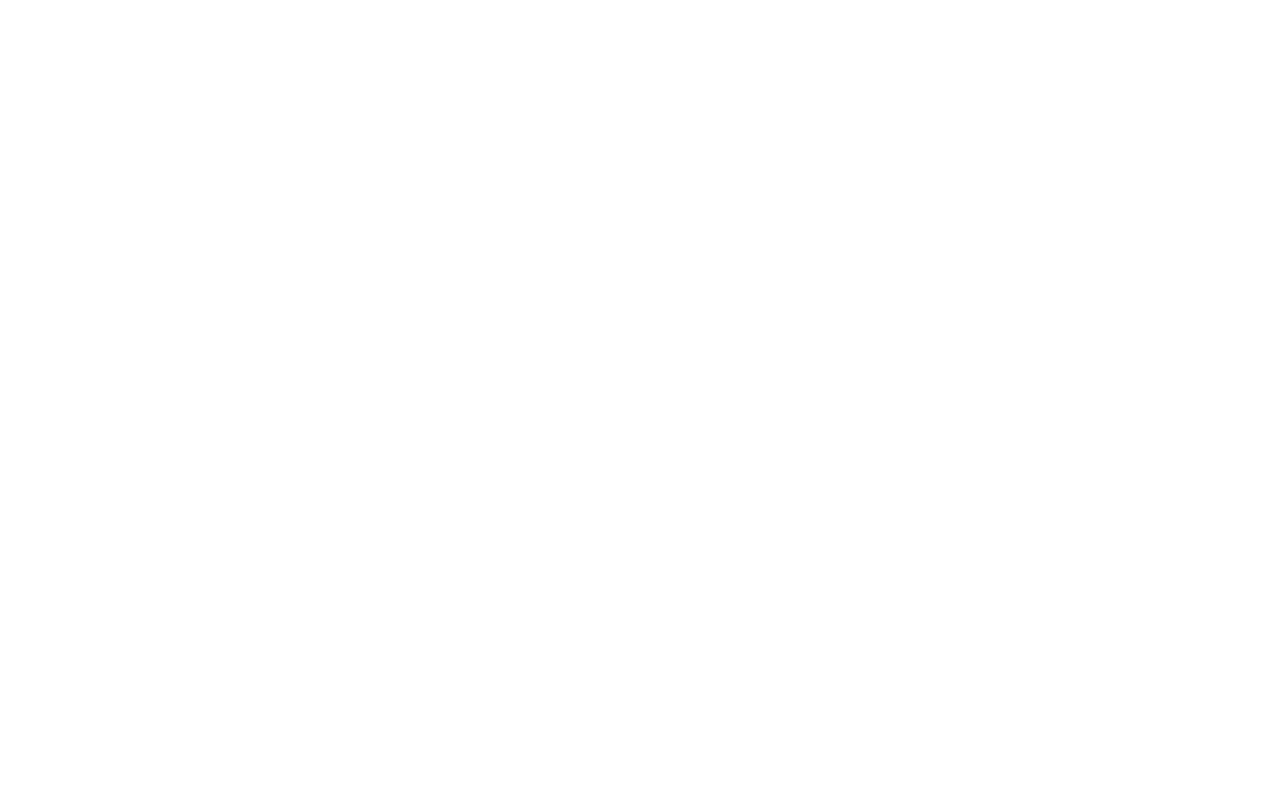
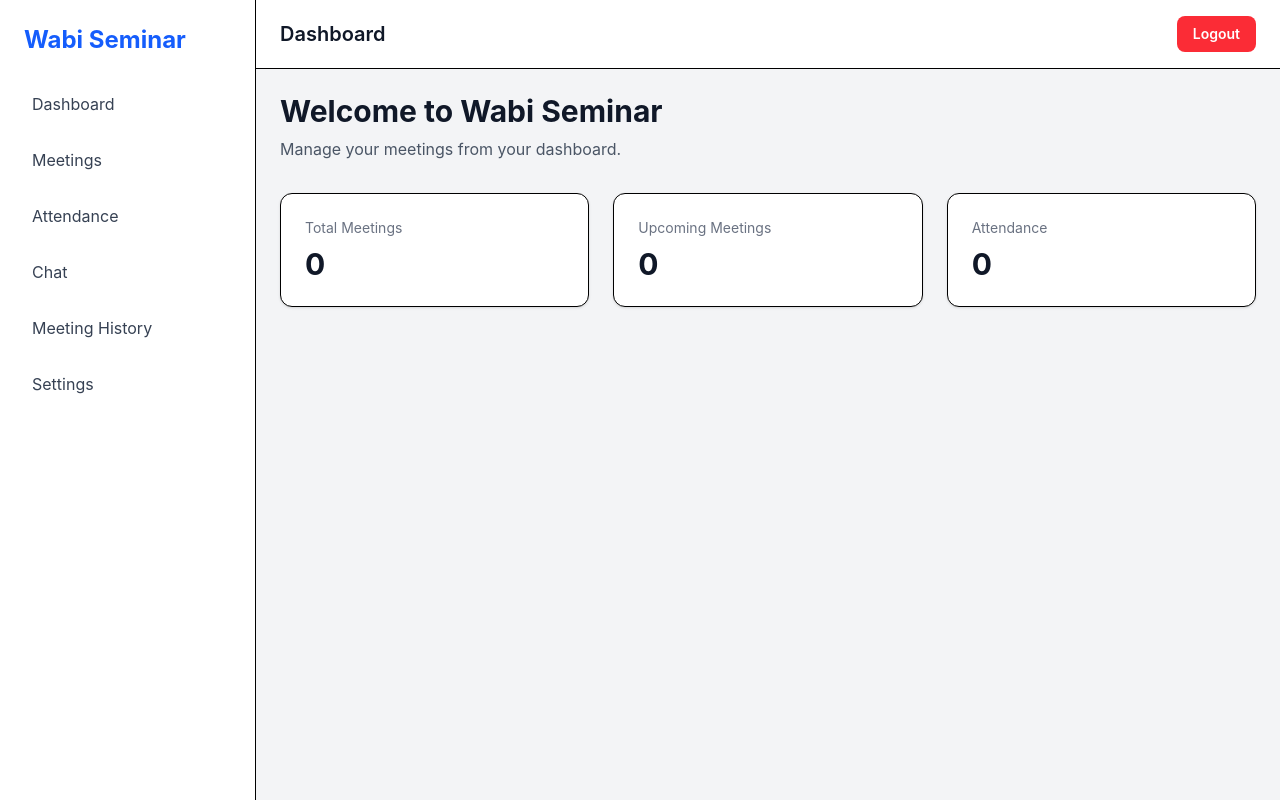
Before and after one commit to shemsu-melese/wabi-seminar, a React (Vite) app in the folder frontend/: page /dashboard in a window 1280 px wide. Before the commit this address had no page. Built offline with nearby package versions, Linux system fonts and the light colour scheme.

Commit message:
Add dashboard layout and dashboard page

```diff
--- /dev/null
+++ b/frontend/src/layouts/DashboardLayout.jsx
@@ -0,0 +1,81 @@
+import { Link, Outlet } from "react-router-dom";
+
+function DashboardLayout() {
+  return (
+    <div className="flex min-h-screen bg-gray-100">
+      {/* Sidebar */}
+      <aside className="hidden w-64 bg-white border-r md:block">
+        <div className="p-6">
+          <h1 className="text-2xl font-bold text-blue-600">
+            Wabi Seminar
+          </h1>
+        </div>
+
+        <nav className="px-4 space-y-2">
+          <Link
+            to="/dashboard"
+            className="block rounded-lg px-4 py-3 text-gray-700 hover:bg-blue-50 hover:text-blue-600"
+          >
+            Dashboard
+          </Link>
+
+          <Link
+            to="/meetings"
+            className="block rounded-lg px-4 py-3 text-gray-700 hover:bg-blue-50 hover:text-blue-600"
+          >
+            Meetings
+          </Link>
+
+          <Link
+            to="/attendance"
+            className="block rounded-lg px-4 py-3 text-gray-700 hover:bg-blue-50 hover:text-blue-600"
+          >
+            Attendance
+          </Link>
+
+          <Link
+            to="/chat"
+            className="block rounded-lg px-4 py-3 text-gray-700 hover:bg-blue-50 hover:text-blue-600"
+          >
+            Chat
+          </Link>
+
+          <Link
+            to="/history"
+            className="block rounded-lg px-4 py-3 text-gray-700 hover:bg-blue-50 hover:text-blue-600"
+          >
+            Meeting History
+          </Link>
+
+          <Link
+            to="/settings"
+            className="block rounded-lg px-4 py-3 text-gray-700 hover:bg-blue-50 hover:text-blue-600"
+          >
+            Settings
+          </Link>
+        </nav>
+      </aside>
+
+      {/* Main area */}
+      <div className="flex-1">
+        <header className="border-b bg-white px-6 py-4">
+          <div className="flex items-center justify-between">
+            <h2 className="text-xl font-semibold text-gray-900">
+              Dashboard
+            </h2>
+
+            <button className="rounded-lg bg-red-500 px-4 py-2 text-sm font-semibold text-white hover:bg-red-600">
+              Logout
+            </button>
+          </div>
+        </header>
+
+        <main className="p-6">
+          <Outlet />
+        </main>
+      </div>
+    </div>
+  );
+}
+
+export default DashboardLayout;
--- /dev/null
+++ b/frontend/src/pages/DashboardPage.jsx
@@ -0,0 +1,49 @@
+function DashboardPage() {
+  return (
+    <div>
+      <div className="mb-8">
+        <h1 className="text-3xl font-bold text-gray-900">
+          Welcome to Wabi Seminar
+        </h1>
+
+        <p className="mt-2 text-gray-600">
+          Manage your meetings from your dashboard.
+        </p>
+      </div>
+
+      <div className="grid gap-6 md:grid-cols-3">
+        <div className="rounded-xl border bg-white p-6 shadow-sm">
+          <p className="text-sm text-gray-500">
+            Total Meetings
+          </p>
+
+          <h2 className="mt-2 text-3xl font-bold text-gray-900">
+            0
+          </h2>
+        </div>
+
+        <div className="rounded-xl border bg-white p-6 shadow-sm">
+          <p className="text-sm text-gray-500">
+            Upcoming Meetings
+          </p>
+
+          <h2 className="mt-2 text-3xl font-bold text-gray-900">
+            0
+          </h2>
+        </div>
+
+        <div className="rounded-xl border bg-white p-6 shadow-sm">
+          <p className="text-sm text-gray-500">
+            Attendance
+          </p>
+
+          <h2 className="mt-2 text-3xl font-bold text-gray-900">
+            0
+          </h2>
+        </div>
+      </div>
+    </div>
+  );
+}
+
+export default DashboardPage;
--- a/frontend/src/pages/HomePage.jsx
+++ b/frontend/src/pages/HomePage.jsx
@@ -7,9 +7,9 @@
         className="mx-auto flex min-h-150 max-w-7xl items-center px-6 py-20"
       >
         <div className="max-w-3xl">
-          <p className="mb-4 font-semibold text-blue-600">
+          {/* <p className="mb-4 font-semibold text-blue-600">
             Wabi Seminar
-          </p>
+          </p> */}
 
           <h1 className="text-4xl font-bold leading-tight text-gray-900 md:text-6xl">
             Modern meetings made simple
--- a/frontend/src/routes/AppRoutes.jsx
+++ b/frontend/src/routes/AppRoutes.jsx
@@ -3,17 +3,28 @@
 import HomePage from "../pages/HomePage";
 import LoginPage from "../pages/LoginPage";
 import RegisterPage from "../pages/RegisterPage";
+import DashboardPage from "../pages/DashboardPage";
+
 import PublicLayout from "../layouts/PublicLayout";
+import DashboardLayout from "../layouts/DashboardLayout";
 
 function AppRouter() {
   return (
     <BrowserRouter>
       <Routes>
+
+        {/* Public Pages */}
         <Route element={<PublicLayout />}>
           <Route path="/" element={<HomePage />} />
           <Route path="/login" element={<LoginPage />} />
           <Route path="/register" element={<RegisterPage />} />
         </Route>
+
+        {/* Dashboard */}
+        <Route element={<DashboardLayout />}>
+          <Route path="/dashboard" element={<DashboardPage />} />
+        </Route>
+
       </Routes>
     </BrowserRouter>
   );
```
